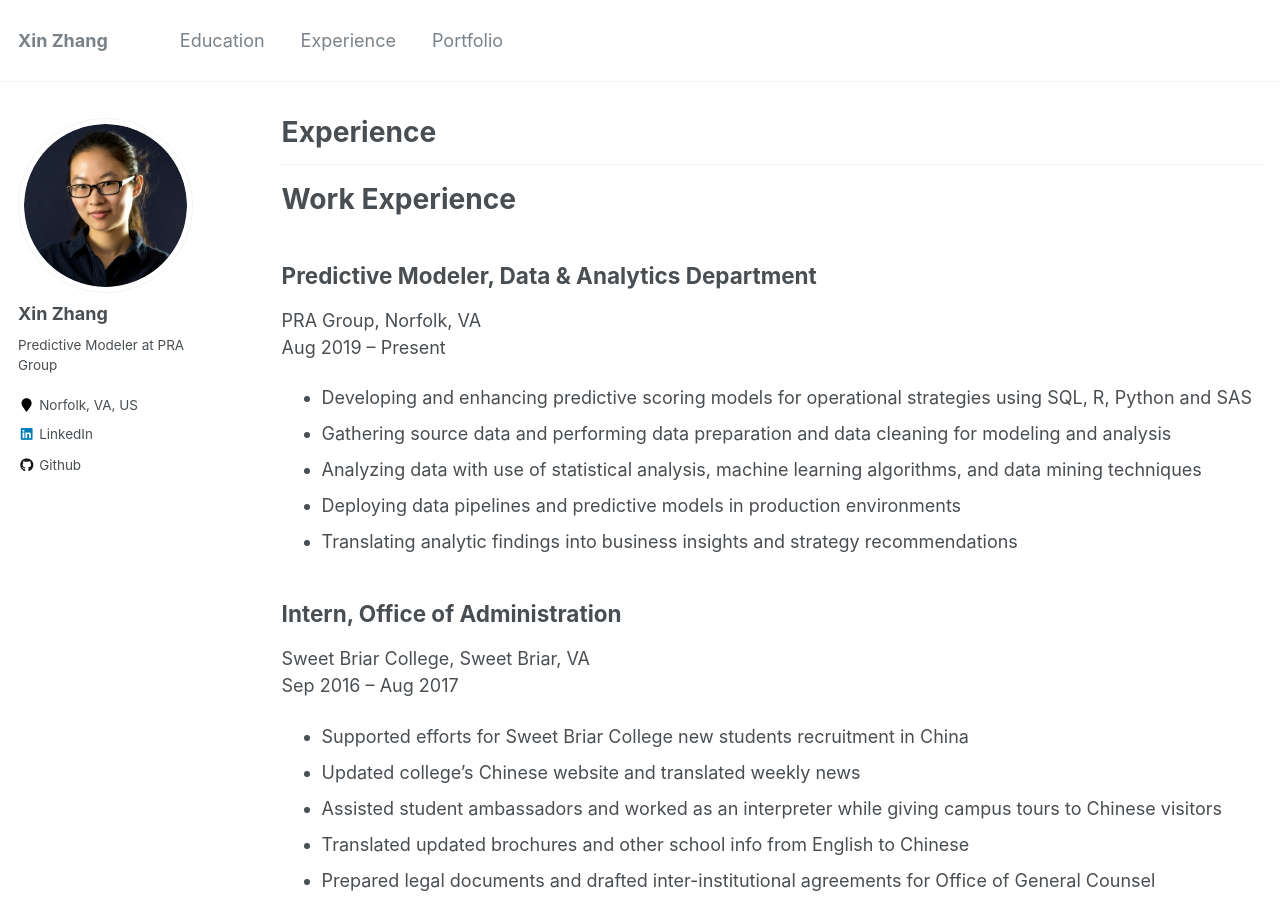
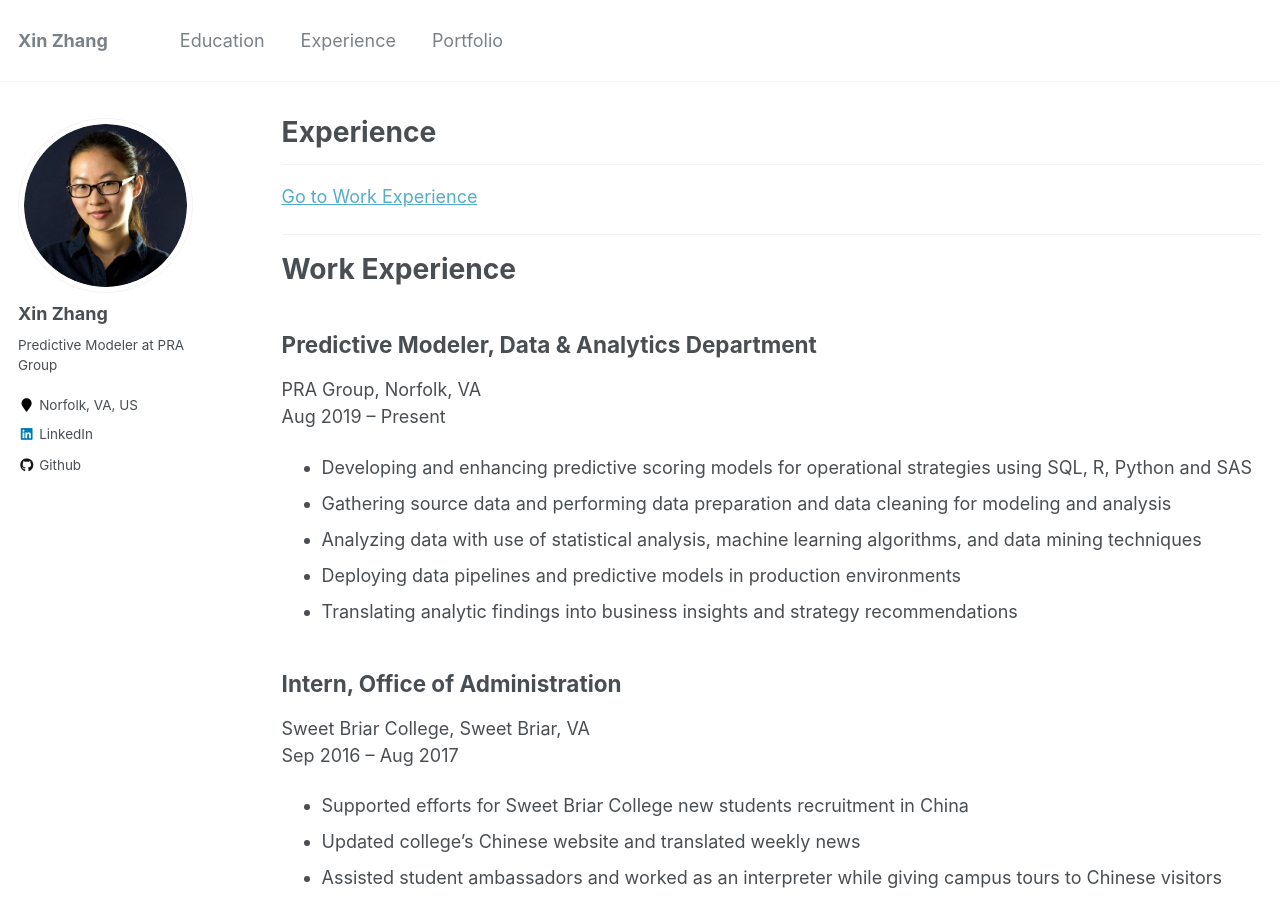
Before and after one commit to SnowingSita/SnowingSita.github.io, a Jekyll site: the page built from _pages/experience.md, in a window 1280 px wide and 900 px high. Built offline with Jekyll 4.4.1, drawn with Linux system fonts in a browser that asks for light colours.

Commit message:
Update experience.md

```diff
--- a/_pages/experience.md
+++ b/_pages/experience.md
@@ -4,6 +4,10 @@
 permalink: /experience/
 author_profile: true
 ---
+
+---
+
+[Go to Work Experience](#work-experience)
 
 ---
 
```
